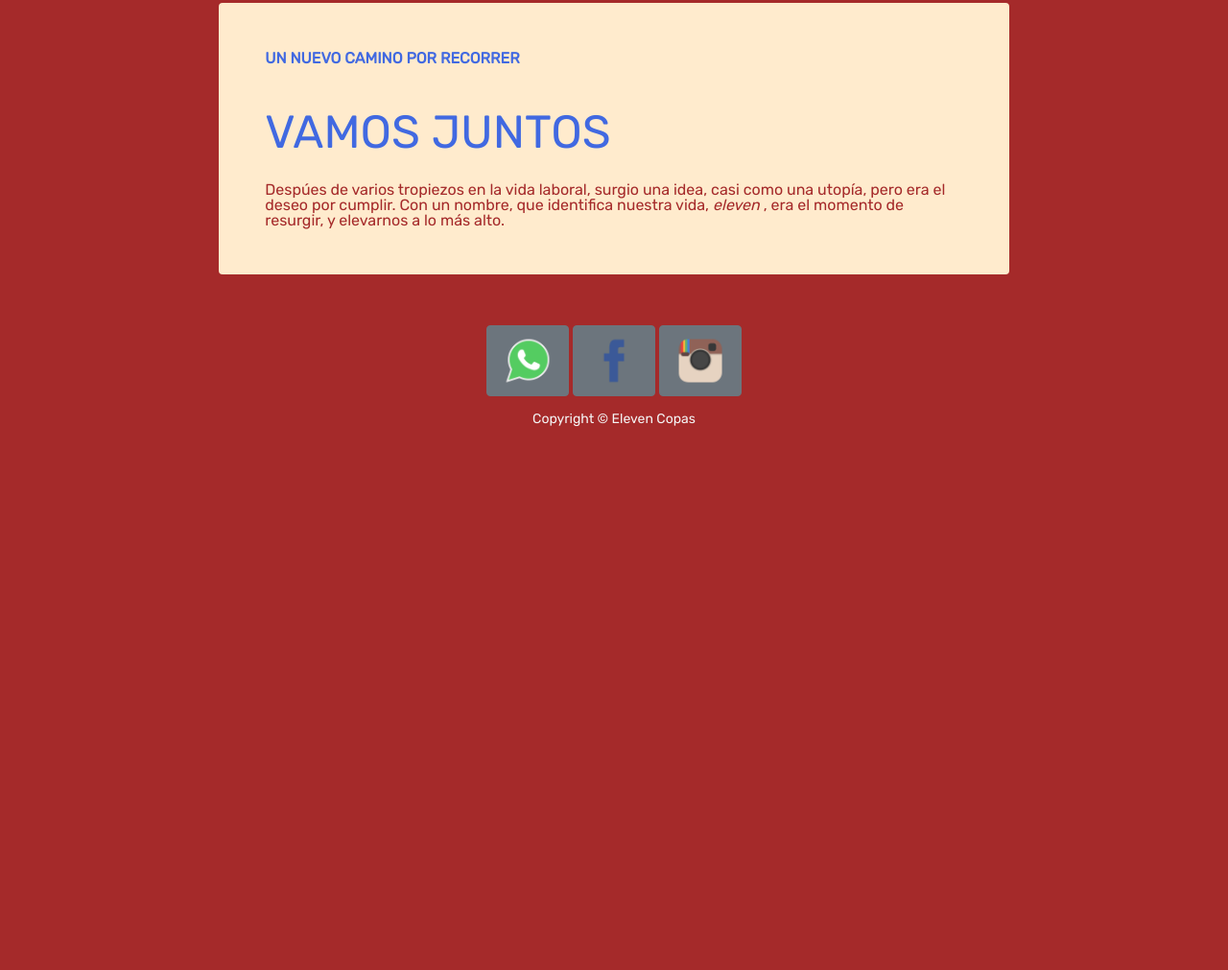
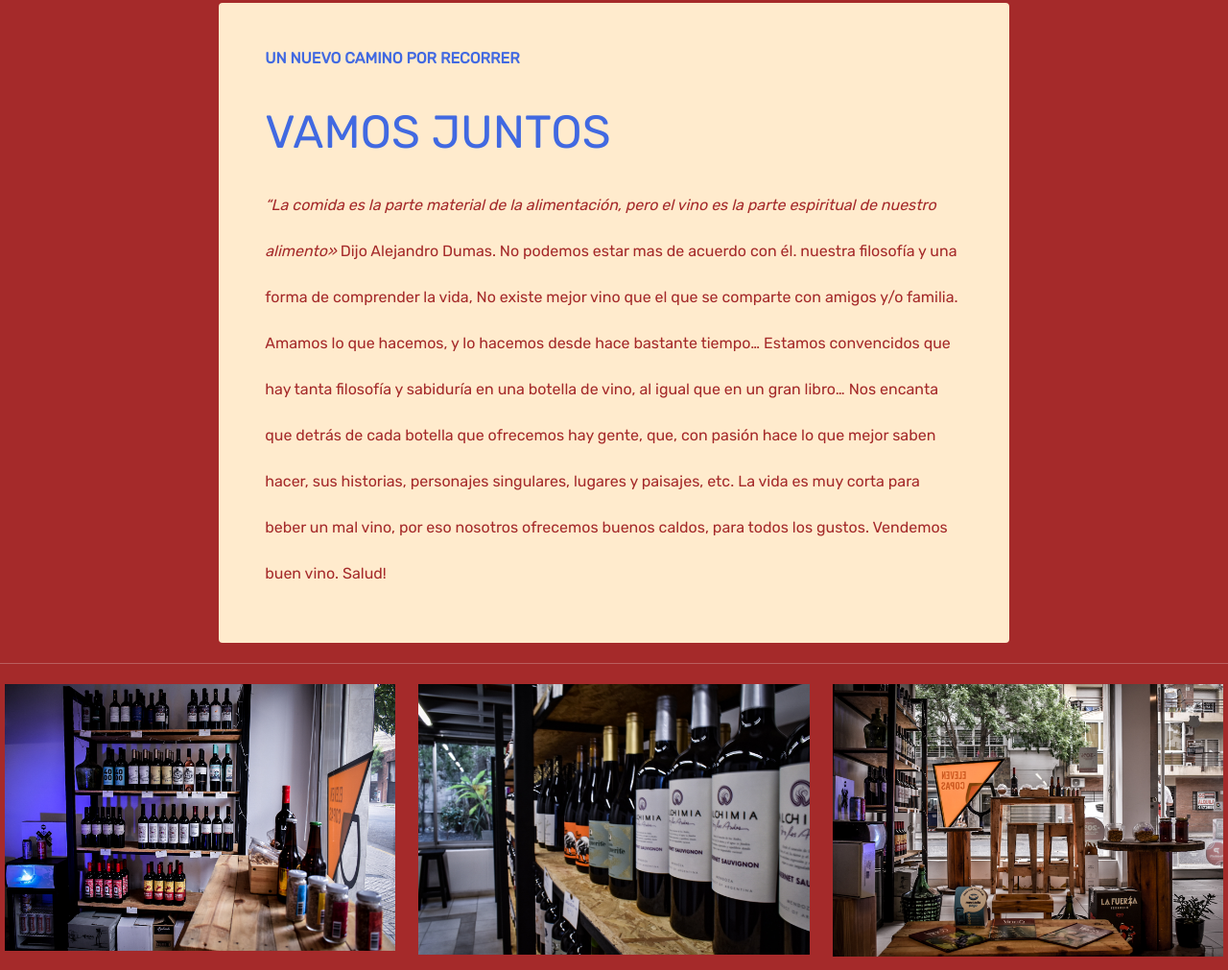
Before and after one commit to jmalonso29/ProyectoFinal, a website: page nosotros/nosotros.html in a window 1280 px wide. Shown: the part 821-1832 px from the top of the page at 96% size. Before the commit the page ends 1314 px from the top, so only its background shows below. Drawn offline with Linux system fonts and the light colour scheme.

Commit message:
Proyecto Final

```diff
--- a/nosotros/nosotros.html
+++ b/nosotros/nosotros.html
@@ -46,17 +46,36 @@
                                     <span class="section-heading-lower">Vamos Juntos</span>
                                 </h2>
                                  <p class="mb-0">
-                                    Despúes de varios tropiezos en la vida laboral, surgio una idea, casi como una utopía, pero era el deseo por cumplir.
-                                    Con un nombre, que identifica nuestra vida,
-                                    <em>eleven</em>
-                                    , era el momento de resurgir, y elevarnos a lo más alto.
+                                   <em> “La comida es la parte material de la alimentación, pero el vino es la parte espiritual de nuestro alimento»</em> Dijo Alejandro Dumas. No podemos estar mas de acuerdo con él.
+ nuestra filosofía y una forma de comprender la vida, No existe mejor vino que el que se comparte con amigos y/o familia.
+Amamos lo que hacemos, y lo hacemos desde hace bastante tiempo… Estamos convencidos que hay tanta filosofía y sabiduría en una botella de vino, al igual que en un gran libro…
+Nos encanta que detrás de cada botella que ofrecemos hay gente, que, con pasión hace lo que mejor saben hacer, sus historias, personajes singulares, lugares y paisajes, etc.
+La vida es muy corta para beber un mal vino, por eso nosotros ofrecemos buenos caldos, para todos los gustos. Vendemos buen vino.
+ Salud!
                                 </p>
                             </div>
                         </div>
                     </div>
                 </div>
             </div>
-
+ <hr>
+ <div class="row">
+      <div class="col-lg-4 col-sm-12 col-xs-12">
+       <div class="producto">
+        <img src="../img/local/RAQ_0176.jpg" class="img-fluid"  alt="Local">
+       </div>
+      </div>
+      <div class="col-lg-4 col-sm-12 col-xs-12">
+          <div class="producto">
+              <img src="../img/local/RAQ_0179 (1).jpg" class="img-fluid" alt="Local">
+          </div>
+      </div>
+      <div class="col-lg-4 col-sm-12 col-xs-12">
+          <div class="producto">
+              <img src="../img/local/RAQ_0195.jpg" class="img-fluid" alt="Local">
+          </div>
+      </div>
+    </div>
 <footer class="footer text-faded text-center py-5">
     <div class="container">
      <a class="btn btn-secondary" href="http://wa.me/3415807624" target="_blank"> <img src="/img/iconos/Whatsapp.png" height ="60" /></a>
--- a/sass/main.scss
+++ b/sass/main.scss
@@ -9,7 +9,8 @@ body {
   font-family: $fuente-principal;
   }
 .mb-0 {
-  color: $color-principal
+  color: $color-principal;
+  line-height: 3rem;
 }
 .mb-3 {
   color: $color-fuente;
```
Also changed, not shown: img/local/RAQ_0171.jpg (added), img/local/RAQ_0176.jpg (added), img/local/RAQ_0179 (1).jpg (added), img/local/RAQ_0182.jpg (added), img/local/RAQ_0183.jpg (added), img/local/RAQ_0195.jpg (added), img/local/RAQ_0197.jpg (added), sass/main.css, 1 other file.
